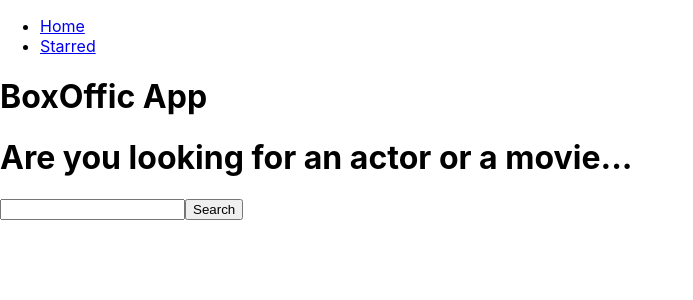
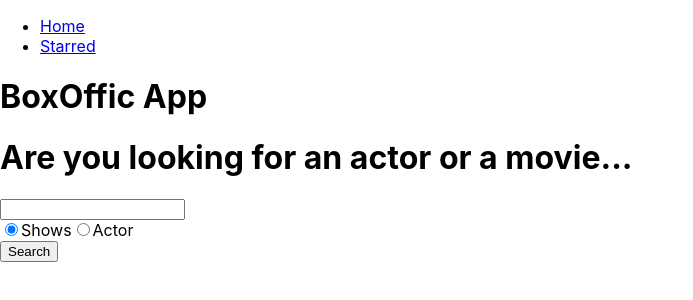
Before and after one commit to ParteekSandhu25/box-office-app, a React (Create React App) app in the folder Documents/Web Development/React_/BoxOffice App/box-office/: page / in a window 1280 px wide. Shown: the top 300 px of the page, without its empty margins (0-693 px from the left). Built offline with nearby package versions, Linux system fonts and the light colour scheme.

Commit message:
added search for actors

```diff
--- a/Documents/Web Development/React_/BoxOffice App/box-office/src/Pages/Home.jsx
+++ b/Documents/Web Development/React_/BoxOffice App/box-office/src/Pages/Home.jsx
@@ -1,10 +1,15 @@
 import React, { useState } from 'react';
-import { showSearch } from '../api/tvmaze';
+import { searchForShows, searchForPeople } from '../api/tvmaze';
 
 function Home() {
   const [searchStr, setsearchStr] = useState('');
   const [apiData, setApiData] = useState(null);
   const [apiDataError, setApiDataError] = useState(null);
+  const [searchOption, setSearchOption] = useState('shows');
+
+  const onRadioChange = ev => {
+    setSearchOption(ev.target.value);
+  };
 
   const searchStrHandler = event => {
     setsearchStr(event.target.value);
@@ -15,8 +20,14 @@
 
     try {
       setApiDataError(null);
-      const result = await showSearch(searchStr);
-      setApiData(result);
+
+      if (searchOption === 'shows') {
+        const result = await searchForShows(searchStr);
+        setApiData(result);
+      } else {
+        const result = await searchForPeople(searchStr);
+        setApiData(result);
+      }
     } catch (error) {
       setApiDataError(error);
     }
@@ -28,9 +39,11 @@
     }
 
     if (apiData) {
-      return apiData.map(data => (
-        <div key={data.show.id}>{data.show.name}</div>
-      ));
+      return apiData[0].show
+        ? apiData.map(data => <div key={data.show.id}>{data.show.name}</div>)
+        : apiData.map(data => (
+            <div key={data.person.id}>{data.person.name}</div>
+          ));
     }
 
     return null;
@@ -40,6 +53,29 @@
     <div>
       <form onSubmit={onSearch}>
         <input type="text" onChange={searchStrHandler} value={searchStr} />
+
+        <br></br>
+        <label>
+          <input
+            type="radio"
+            name="search-option"
+            value="shows"
+            checked={searchOption === 'shows'}
+            onChange={onRadioChange}
+          />
+          Shows
+        </label>
+        <label>
+          <input
+            type="radio"
+            name="search-option"
+            value="actor"
+            checked={searchOption === 'actor'}
+            onChange={onRadioChange}
+          />
+          Actor
+        </label>
+        <br></br>
         <button type="submit">Search</button>
       </form>
 
--- a/Documents/Web Development/React_/BoxOffice App/box-office/src/api/tvmaze.js
+++ b/Documents/Web Development/React_/BoxOffice App/box-office/src/api/tvmaze.js
@@ -7,4 +7,5 @@
   return body;
 };
 
-export const showSearch = query => getApi(`/search/shows?q=${query}`);
+export const searchForShows = query => getApi(`/search/shows?q=${query}`);
+export const searchForPeople = query => getApi(`/search/people?q=${query}`);
```
